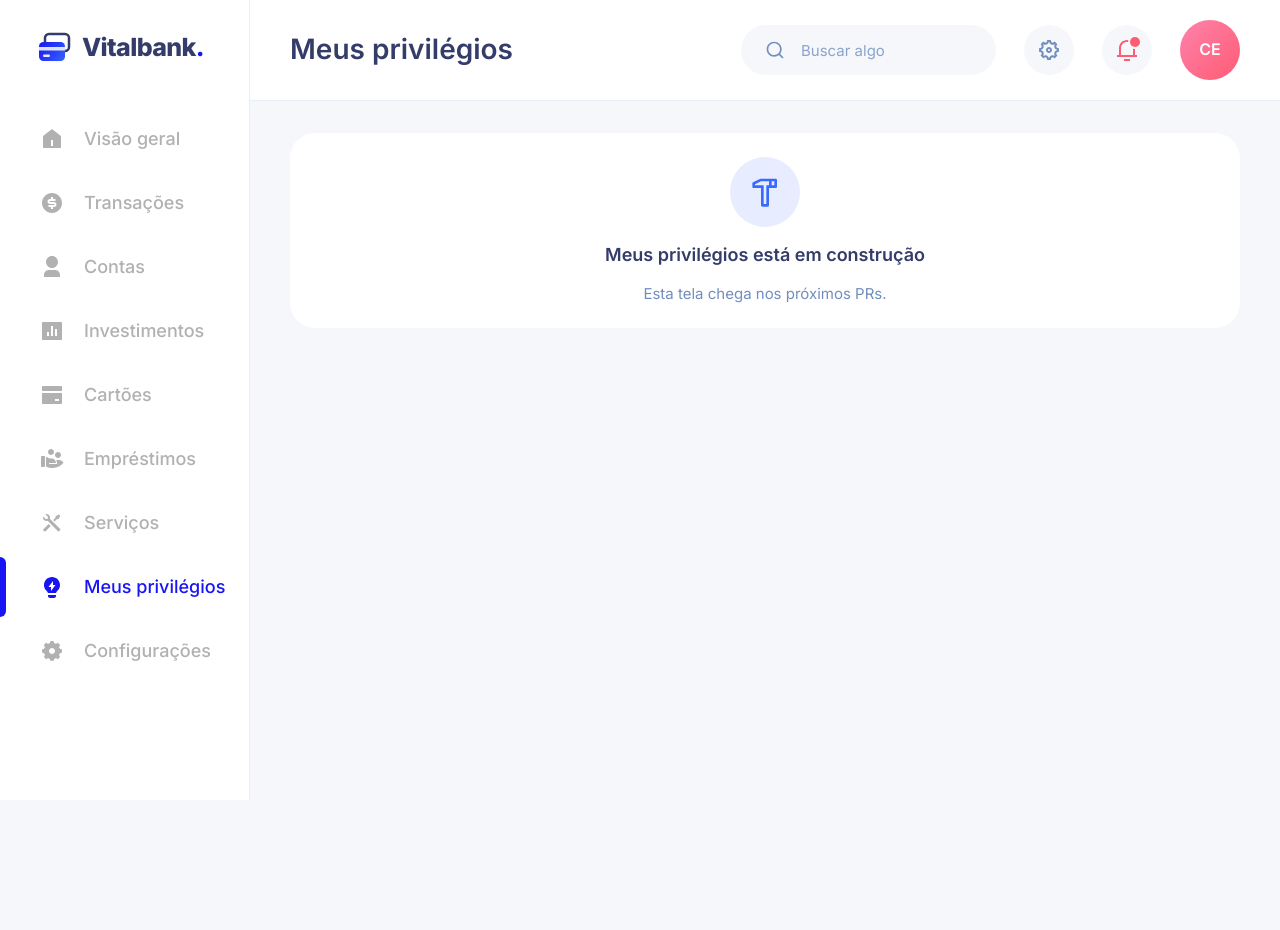
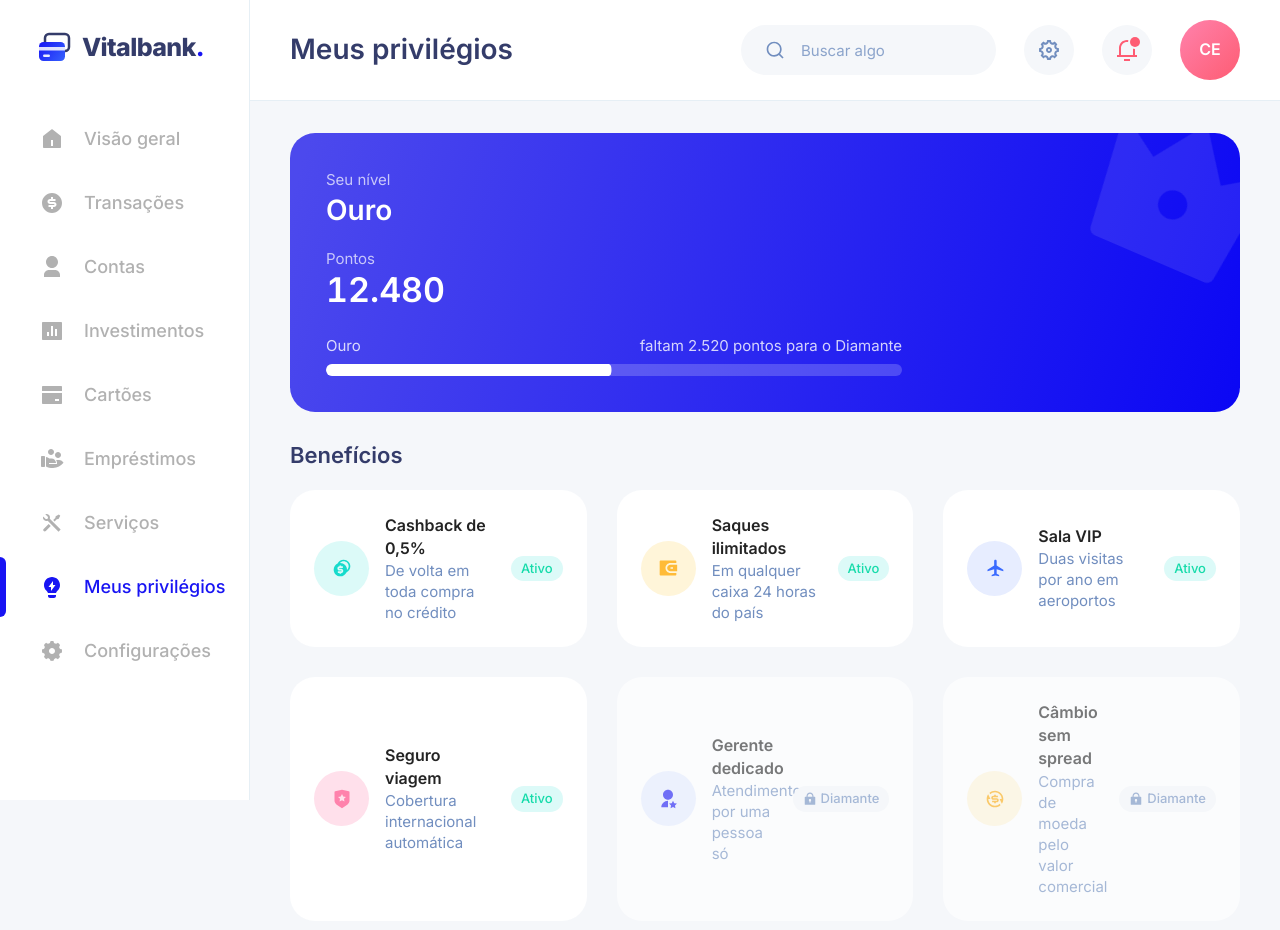
Before and after one commit to VictorNascimento14/Vitalbank, a Next.js app: page /privilegios in a window 1280 px wide. Shown: the top 930 px of the page. Before the commit the page ends 800 px from the top, so only its background shows below. Built offline with nearby package versions, Linux system fonts and the light colour scheme.

Commit message:
feat(privilegios): tela Meus privilégios com nível, pontos e benefícios (#156)

```diff
--- a/src/app/(painel)/privilegios/page.tsx
+++ b/src/app/(painel)/privilegios/page.tsx
@@ -1,5 +1,13 @@
-import { EmBreve } from "@/ui";
+import { programaDePontos } from "@/dados";
+import { Beneficios } from "@/telas/privilegios/Beneficios";
+import { NivelAtual } from "@/telas/privilegios/NivelAtual";
 
-export default function MeusPrivilegios() {
-  return <EmBreve tela="Meus privilégios" />;
+export default async function MeusPrivilegios() {
+  const programa = await programaDePontos();
+  return (
+    <div className="grid grid-cols-1 gap-6 lg:gap-[30px]">
+      <NivelAtual programa={programa} />
+      <Beneficios programa={programa} />
+    </div>
+  );
 }
--- a/src/app/globals.css
+++ b/src/app/globals.css
@@ -119,6 +119,11 @@
   80% { transform: rotate(4deg); }
 }
 
+@keyframes flutuar {
+  0%, 100% { transform: rotate(12deg) translateY(0); }
+  50% { transform: rotate(6deg) translateY(10px); }
+}
+
 body {
   background: var(--fundo);
   color: var(--tinta-forte);
--- /dev/null
+++ b/src/telas/privilegios/Beneficios.tsx
@@ -0,0 +1,67 @@
+import {
+  RiCoinsFill,
+  RiExchangeDollarFill,
+  RiLock2Fill,
+  RiPlaneFill,
+  RiShieldStarFill,
+  RiUserStarFill,
+  RiWallet3Fill,
+} from "@remixicon/react";
+import type { ReactNode } from "react";
+import type { programaDePontos } from "@/dados";
+import { beneficioLiberado, situacaoNoPrograma } from "@/dominio/niveis";
+import { cx, PastilhaDeIcone, TituloDeSecao, type Tom } from "@/ui";
+import { Escalonado, ItemEscalonado } from "@/ui/movimento";
+
+type Dados = Awaited<ReturnType<typeof programaDePontos>>;
+
+const ICONES: Record<Dados["beneficios"][number]["icone"], { tom: Tom; icone: ReactNode }> = {
+  cashback: { tom: "turquesa", icone: <RiCoinsFill /> },
+  saque: { tom: "amarelo", icone: <RiWallet3Fill /> },
+  sala: { tom: "azul", icone: <RiPlaneFill /> },
+  seguro: { tom: "rosa", icone: <RiShieldStarFill /> },
+  gerente: { tom: "primaria", icone: <RiUserStarFill /> },
+  cambio: { tom: "laranja", icone: <RiExchangeDollarFill /> },
+};
+
+export function Beneficios({ programa }: { programa: Dados }) {
+  const { atual } = situacaoNoPrograma(programa.niveis, programa.pontos);
+  const nomeDoNivel = (id: string) => programa.niveis.find((n) => n.id === id)?.nome ?? id;
+  return (
+    <section aria-labelledby="beneficios">
+      <TituloDeSecao id="beneficios">Benefícios</TituloDeSecao>
+      <Escalonado como="ul" className="grid grid-cols-1 gap-4 sm:grid-cols-2 xl:grid-cols-3 xl:gap-[30px]">
+        {programa.beneficios.map((b) => {
+          const liberado = beneficioLiberado(programa.niveis, b.nivel, atual.id);
+          const { tom, icone } = ICONES[b.icone];
+          return (
+            <ItemEscalonado key={b.id} como="li">
+              <div
+                className={cx(
+                  "group flex h-full items-center gap-4 rounded-cartao bg-superficie p-5 transition-[translate,box-shadow] duration-300 ease-saida md:p-6",
+                  liberado ? "hover:-translate-y-1 hover:shadow-cartao" : "opacity-60",
+                )}
+              >
+                <PastilhaDeIcone tom={tom} tamanho="sm" className="md:size-[55px]">
+                  {icone}
+                </PastilhaDeIcone>
+                <div className="min-w-0 flex-1">
+                  <p className="text-rotulo font-semibold text-tinta-forte md:text-corpo">{b.nome}</p>
+                  <p className="text-legenda text-tinta-suave md:text-rotulo">{b.descricao}</p>
+                </div>
+                {liberado ? (
+                  <span className="shrink-0 rounded-full bg-turquesa-clara px-2.5 py-1 text-legenda font-medium text-sucesso">Ativo</span>
+                ) : (
+                  <span className="flex shrink-0 items-center gap-1 rounded-full bg-fundo px-2.5 py-1 text-legenda font-medium text-tinta-suave">
+                    <RiLock2Fill aria-hidden="true" className="size-3.5" />
+                    {nomeDoNivel(b.nivel)}
+                  </span>
+                )}
+              </div>
+            </ItemEscalonado>
+          );
+        })}
+      </Escalonado>
+    </section>
+  );
+}
--- /dev/null
+++ b/src/telas/privilegios/NivelAtual.tsx
@@ -0,0 +1,51 @@
+import { RiVipCrown2Fill } from "@remixicon/react";
+import type { programaDePontos } from "@/dados";
+import { situacaoNoPrograma } from "@/dominio/niveis";
+import { formatarNumero } from "@/dominio/numero";
+import { BarraDeProgresso } from "@/ui";
+import { NumeroAnimado, Surgir } from "@/ui/movimento";
+
+type Dados = Awaited<ReturnType<typeof programaDePontos>>;
+
+/** O cartão do nível: gradiente do cartão de crédito, pontos que contam e o caminho até o próximo. */
+export function NivelAtual({ programa }: { programa: Dados }) {
+  const { atual, proximo, faltam, progresso } = situacaoNoPrograma(programa.niveis, programa.pontos);
+  return (
+    <Surgir>
+      <section
+        aria-label="Seu nível"
+        className="relative overflow-hidden rounded-cartao bg-(image:--gradiente-cartao-escuro) p-6 text-white md:p-9"
+      >
+        <RiVipCrown2Fill
+          aria-hidden="true"
+          className="absolute -right-6 -top-6 size-44 rotate-12 text-white/10 motion-safe:animate-[flutuar_6s_ease-in-out_infinite]"
+        />
+        <p className="text-rotulo text-white/70">Seu nível</p>
+        <p className="mt-1 text-titulo font-semibold">{atual.nome}</p>
+        <p className="mt-5 text-rotulo text-white/70">Pontos</p>
+        <p className="text-secao font-semibold md:text-[34px]">
+          <NumeroAnimado valor={programa.pontos} formato="inteiro" />
+        </p>
+        {proximo ? (
+          <div className="mt-6 max-w-xl">
+            <div className="mb-2 flex justify-between text-legenda text-white/80 md:text-rotulo">
+              <span>{atual.nome}</span>
+              <span>
+                faltam {formatarNumero(faltam, "inteiro")} pontos para o {proximo.nome}
+              </span>
+            </div>
+            <BarraDeProgresso
+              valor={progresso}
+              rotulo={`Caminho até o ${proximo.nome}`}
+              descricao={`faltam ${formatarNumero(faltam, "inteiro")} pontos`}
+              className="bg-white/20"
+              cor="bg-white"
+            />
+          </div>
+        ) : (
+          <p className="mt-6 text-rotulo text-white/80">Você está no nível mais alto. 🎉</p>
+        )}
+      </section>
+    </Surgir>
+  );
+}
```
Also changed, not shown: 1 other file (tests, documents, lock files or other folders).
